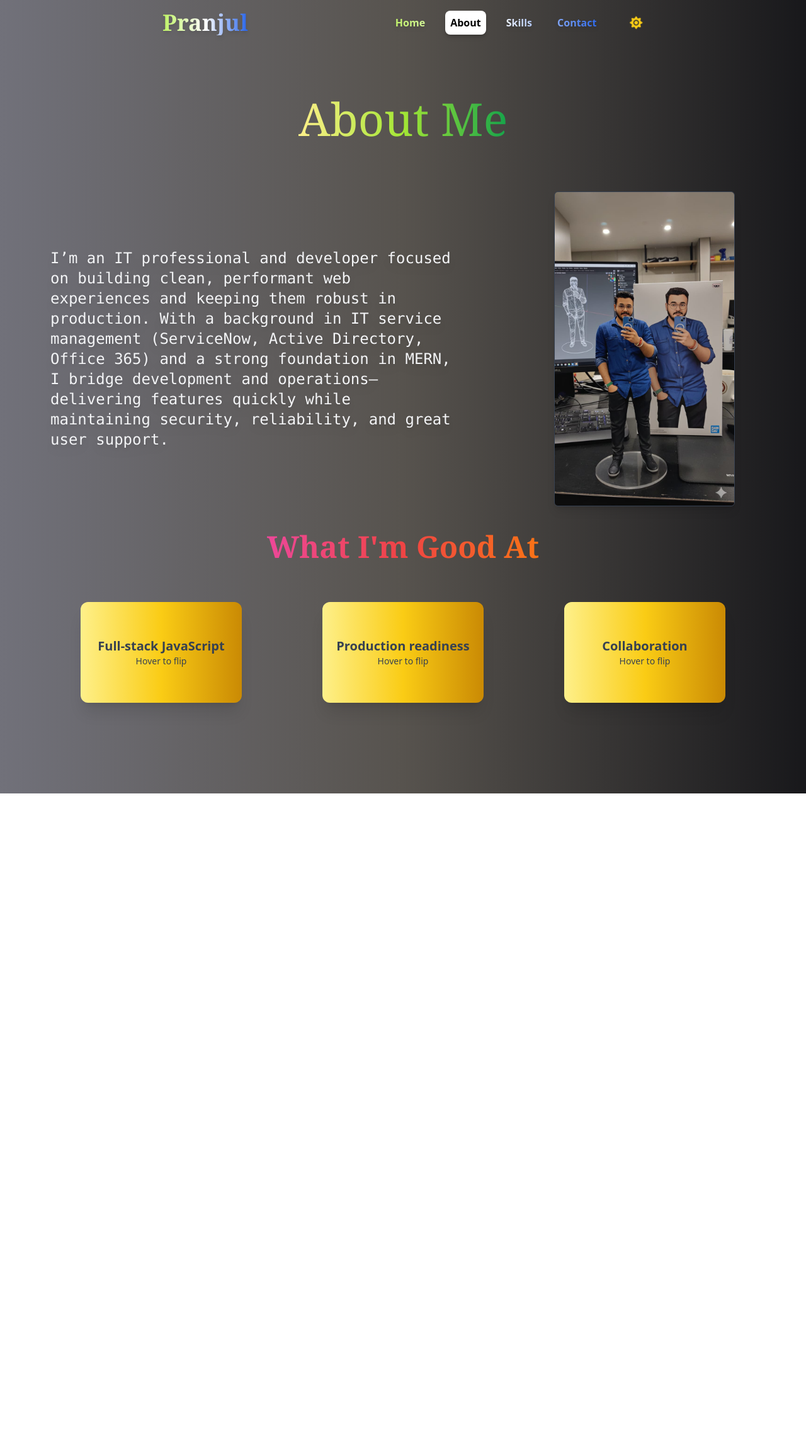
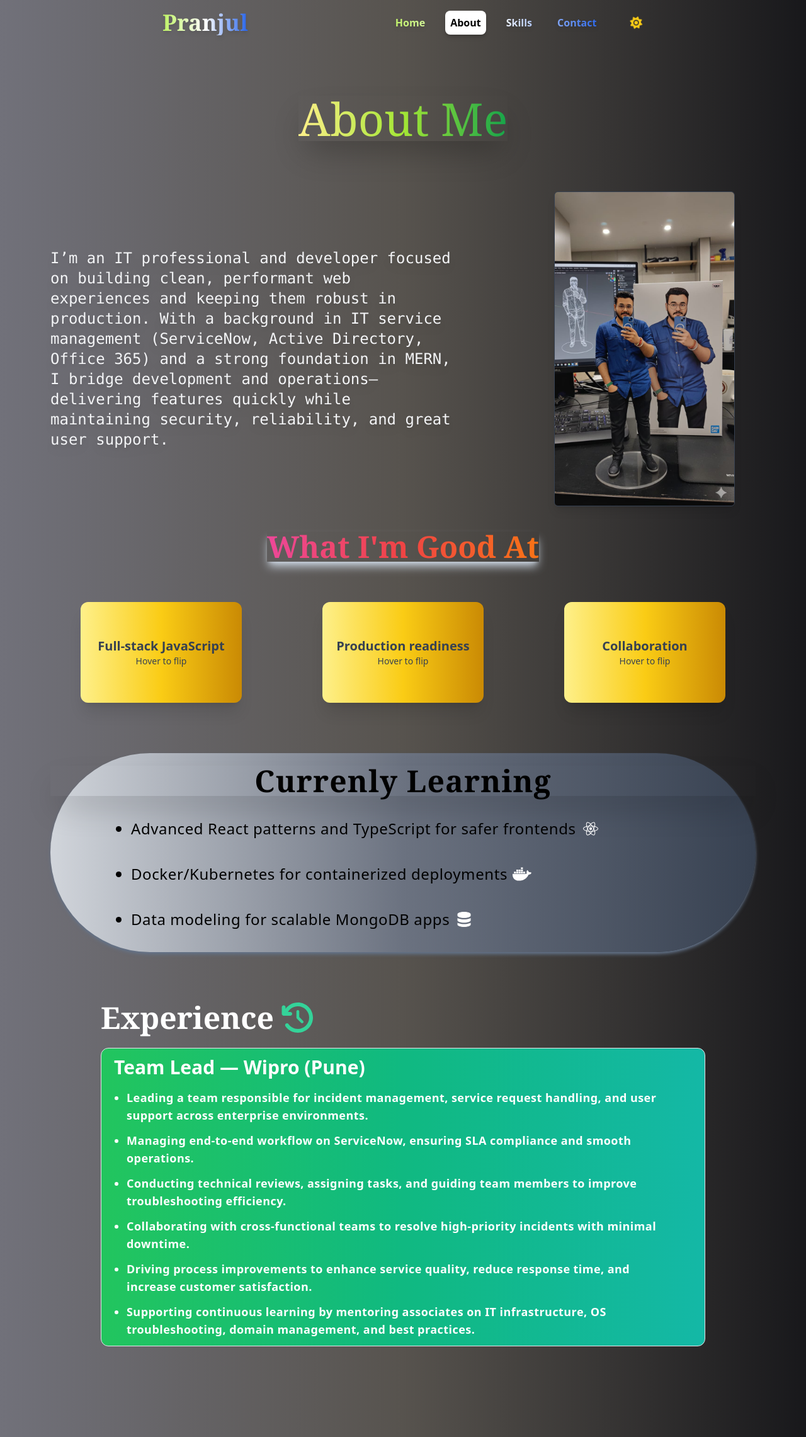
Before and after one commit to pranjulrathour0916/Portfolio, a React (Create React App) app: page /about in a window 1280 px wide. Shown: the whole page at 63% size. Before the commit the page ends 1260 px from the top, so only its background shows below. Built offline with nearby package versions, Linux system fonts and the light colour scheme.

Commit message:
Animation aos added

```diff
--- a/package.json
+++ b/package.json
@@ -4,6 +4,7 @@
   "private": true,
   "dependencies": {
     "@fortawesome/fontawesome-svg-core": "^7.1.0",
+    "@fortawesome/free-brands-svg-icons": "^7.1.0",
     "@fortawesome/free-solid-svg-icons": "^7.1.0",
     "@fortawesome/react-fontawesome": "^3.1.0",
     "@reduxjs/toolkit": "^2.9.2",
@@ -11,6 +12,8 @@
     "@testing-library/jest-dom": "^6.9.1",
     "@testing-library/react": "^16.3.0",
     "@testing-library/user-event": "^13.5.0",
+    "aos": "^2.3.4",
+    "framer-motion": "^12.23.24",
     "react": "^19.2.0",
     "react-dom": "^19.2.0",
     "react-redux": "^9.2.0",
--- a/src/components/About.jsx
+++ b/src/components/About.jsx
@@ -1,25 +1,73 @@
+import { FontAwesomeIcon } from '@fortawesome/react-fontawesome'
+import { faReact } from "@fortawesome/free-brands-svg-icons";
 import photo from '../photo2.jpeg'
 import Flipcard from './FlipCard/Flipcard'
+import { faDocker } from '@fortawesome/free-brands-svg-icons/faDocker';
+import { faDatabase } from '@fortawesome/free-solid-svg-icons/faDatabase';
+import { faHistory } from '@fortawesome/free-solid-svg-icons';
+import { useEffect } from 'react';
+import Aos from 'aos';
+import 'aos/dist/aos.css';
 
 const About = () => {
+  useEffect(()=>{
+    Aos.init({
+      duration : 2000,
+      easing : 'ease-in-out',
+      once : true,
+      offset : 0
+    })
+  },[])
   return (
-    <div>
+    <div data-aos="fade-up">
       <div className='flex justify-center mt-20'>
-        <h1 className='text-transparent bg-clip-text text-7xl font-serif bg-gradient-to-r from-yellow-200 via-lime-400 to-green-600'>About Me</h1>
+        <h1 className='text-transparent shadow-2xl bg-clip-text text-7xl font-serif bg-gradient-to-r from-yellow-200 via-lime-400 to-green-600'>About Me</h1>
       </div>
       <div className='flex flex-col md:flex-row items-center md:justify-around md:mt-20'>
         <div className="text-center md:text-left text-gray-100 font-medium items-center md:w-2/4 md:mx-0 mx-6">
-        <div className='md:mt-0 mt-20 md:text-2xl text-xl drop-shadow-lg font-mono '>I’m an IT professional and developer focused on building clean, performant web experiences and keeping them robust in production. With a background in IT service management (ServiceNow, Active Directory, Office 365) and a strong foundation in MERN, I bridge development and operations—delivering features quickly while maintaining security, reliability, and great user support.</div>
+        <div className='md:mt-0 mt-20 md:text-2xl text-xl drop-shadow-lg font-mono hover:scale-105  transition-transform duration-300 hover:shadow-xl  '>I’m an IT professional and developer focused on building clean, performant web experiences and keeping them robust in production. With a background in IT service management (ServiceNow, Active Directory, Office 365) and a strong foundation in MERN, I bridge development and operations—delivering features quickly while maintaining security, reliability, and great user support.</div>
       </div>
        <div className=" text-white md:w-1/4 mt-8 md:mt-0"><img src={photo} alt='no ' style={{ height: '500px', width: 'auto' }} className="rounded-md object-cover shadow-lg border border-gray-700 hover:scale-105 hover:shadow-2xl transition-transform duration-300"/></div>
       </div>
       <div className='flex justify-center mt-10'>
-       <h1 className=' text-3xl md:text-5xl font-bold text-transparent bg-clip-text bg-gradient-to-r from-pink-500 via-red-500 to-orange-500 font-serif'>What I'm Good At</h1>
+       <h1 className=' text-3xl md:text-5xl font-bold text-transparent bg-clip-text bg-gradient-to-r from-pink-500 via-red-500 to-orange-500 font-serif underline shadow-lg shadow-slate-300'>What I'm Good At</h1>
       </div>
        <div className="flex flex-col md:flex-row justify-center items-center md:gap-0 gap-7 md:justify-evenly mt-16">
      <Flipcard front="Full-stack JavaScript" back="React, Node.js, Express.js, MongoDB"/>
      <Flipcard front="Production readiness" back="Incident handling, SLAs, monitoring, documentation"/>
      <Flipcard front="Collaboration" back="Clear communication, prioritization by impact/urgency, cross-team work"/>
+    </div>
+    <div className="flex mt-20  flex-col rounded-full shadow-md shadow-slate-500 md:mx-20 md:rounded-full bg-gradient-to-r from-gray-300 via-gray-500 to-gray-700">
+      <h2 className='text-black text-center text-xl md:text-5xl font-bold tracking-wide font-serif mt-8 md:mt-5 shadow-2xl'>Currenly Learning</h2>
+      <ul className='my-9 mx-20 text-lg md:mx-32 font-medium md:text-2xl list-disc md:tracking-wide flex items-start flex-col text-black md:space-y-10 space-y-5'>
+        <li className="hover:scale-105  transition-transform duration-300">Advanced React patterns and TypeScript for safer frontends
+          <FontAwesomeIcon icon={faReact} className='text-white ml-2 text-2xl '/>
+        </li>
+        <li className='hover:scale-105  transition-transform duration-300 '>Docker/Kubernetes for containerized deployments
+          <FontAwesomeIcon icon={faDocker} className='ml-2 text-white'/>
+        </li>
+        <li className='hover:scale-105  transition-transform duration-300'>Data modeling for scalable MongoDB apps
+          <FontAwesomeIcon icon={faDatabase} className='ml-2 text-white'/>
+        </li>
+      </ul>
+    </div>
+    <div className=" mt-20 mx-10 md:mx-40 ">
+      <h1 className='text-white text-5xl font-bold font-serif'>Experience
+        <FontAwesomeIcon icon={faHistory} className='mx-2 text-5xl text-emerald-400'/>
+      </h1>
+      <div className='border mt-6 bg-gradient-to-r from-green-500 via-emerald-500 to-teal-500 rounded-xl'>
+      <span className='text-white text-3xl mt-3 block mx-5 font-semibold  '>Team Lead — Wipro (Pune)</span>
+      <ul className='gap-3 flex flex-col mt-4 list-disc mx-10 font-semibold text-lg text-white tracking-wide my-3' data-aos="fade" >
+        <li>Leading a team responsible for incident management, service request handling, and user support across enterprise environments.</li>
+        <li>Managing end-to-end workflow on ServiceNow, ensuring SLA compliance and smooth operations.</li>
+        <li>Conducting technical reviews, assigning tasks, and guiding team members to improve troubleshooting efficiency.</li>
+        <li>Collaborating with cross-functional teams to resolve high-priority incidents with minimal downtime.</li>
+        <li>Driving process improvements to enhance service quality, reduce response time, and increase customer satisfaction.</li>
+        <li>Supporting continuous learning by mentoring associates on IT infrastructure, OS troubleshooting, domain management, and best practices.</li>
+      </ul>
+      </div>
+
+
     </div>
         <br /><br /><br /><br /><br /><br />
     </div>
--- a/src/index.js
+++ b/src/index.js
@@ -8,6 +8,15 @@ import { BrowserRouter } from 'react-router-dom';
 import { Provider } from 'react-redux';
 import { store } from './redux/store';
 const root = ReactDOM.createRoot(document.getElementById('root'));
+const observer = new IntersectionObserver((entries) => {
+  entries.forEach(entry => {
+    if (entry.isIntersecting) {
+      entry.target.classList.add("fade-scroll-active");
+    }
+  });
+});
+
+document.querySelectorAll(".fade-scroll").forEach((el) => observer.observe(el));
 root.render(
   <React.StrictMode>
     <Provider store={store}>
--- a/tailwind.config.js
+++ b/tailwind.config.js
@@ -6,5 +6,19 @@ module.exports = {
   theme: {
     extend: {},
   },
-  plugins: [],
+ plugins: [
+    function({ addUtilities }) {
+      addUtilities({
+        '.fade-scroll': {
+          opacity: '0',
+          transform: 'translateY(1rem)',
+          transition: 'all 0.7s ease-in-out',
+        },
+        '.fade-scroll-active': {
+          opacity: '1',
+          transform: 'translateY(0)',
+        }
+      });
+    }
+  ],
 };
```
Also changed, not shown: 1 other file (tests, documents, lock files or other folders).
